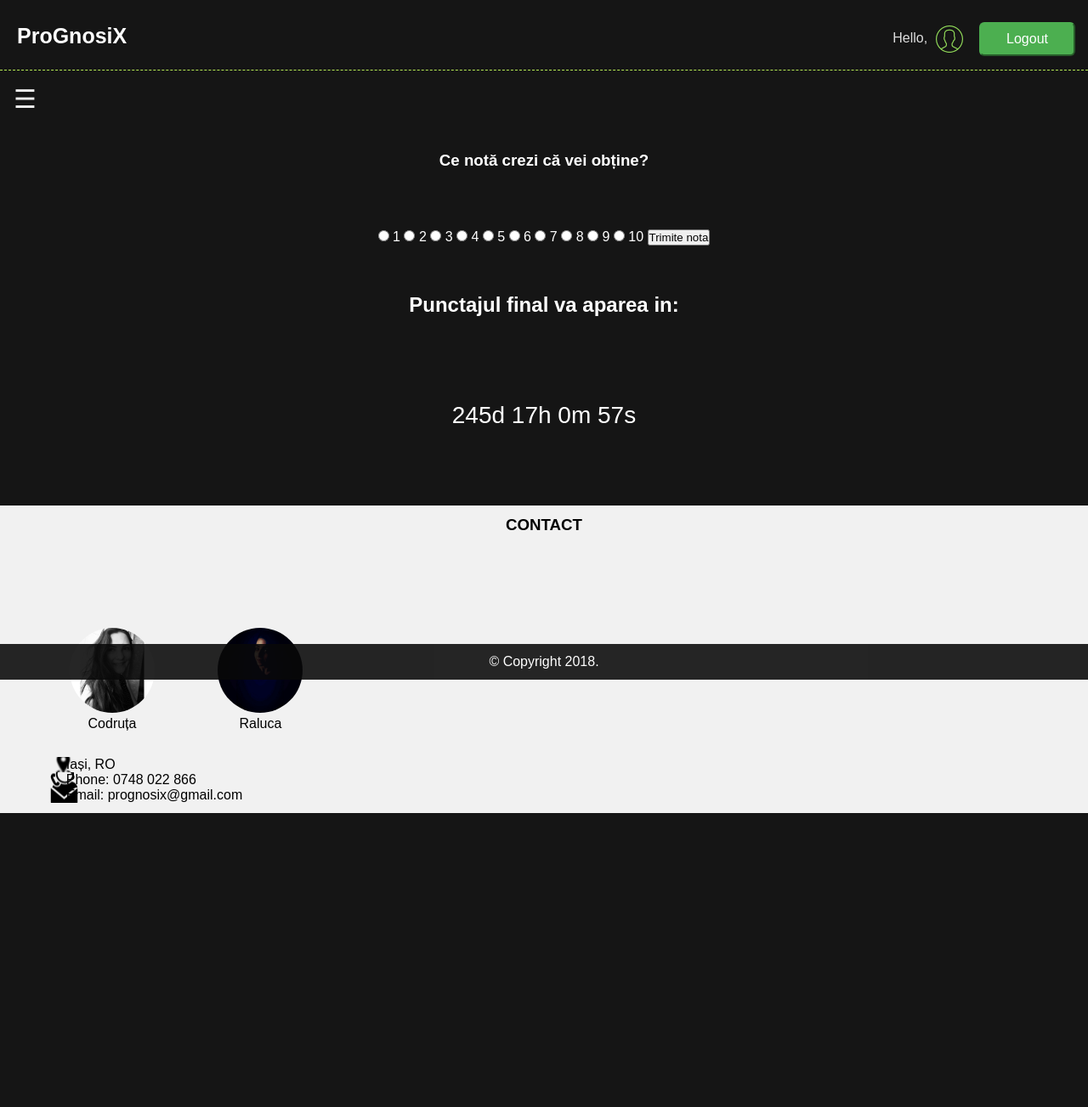
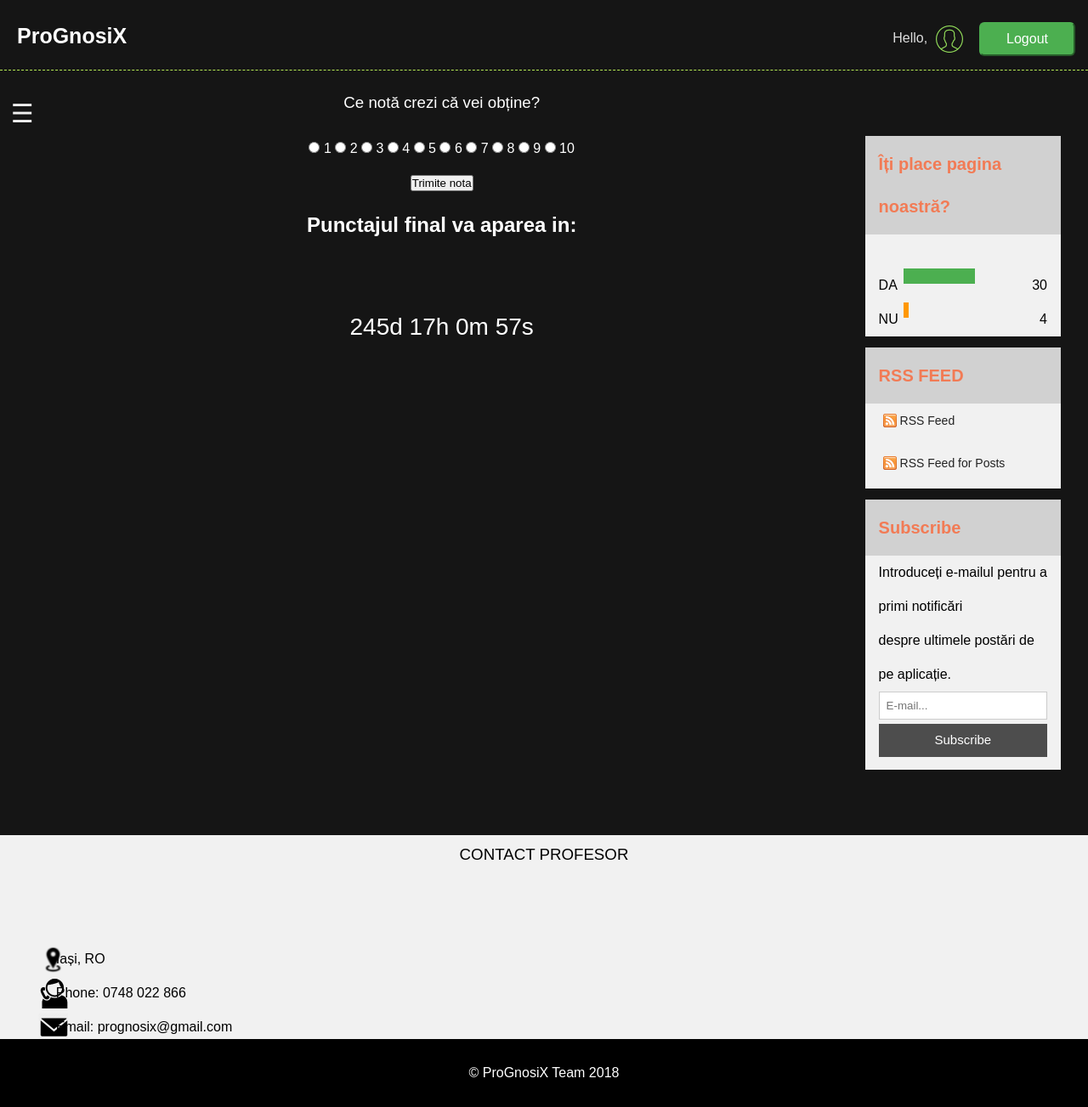
Before and after one commit to stefanamurarasu/ProGnosiX, a PHP site: page /app/views/first_course.view.html in a window 1280 px wide. Shown: the whole page at 85% size. Before the commit the page ends 957 px from the top, so only its background shows below. Run offline with PHP 8.4, Linux system fonts and the light colour scheme.

Commit message:
add poll section

```diff
--- a/app/views/first_course.view.html
+++ b/app/views/first_course.view.html
@@ -5,21 +5,19 @@
     <meta charset="utf-8">
     <meta name="viewport" content="width=device-width, initial-scale=1">
     <title>ProGnosiX</title>
-    <link rel="stylesheet" href="../../public/hfsm-style.css">
+    <!-- <link rel="stylesheet" href="../../public/hfsm-style.css"> -->
     <link rel="stylesheet" href="../../public/courses.css">
-    <link rel="stylesheet" href="https://fonts.googleapis.com/css?family=Raleway">
 </head>
 
-<!-- in progress -->
 <body>
-    <!-- De schimbat header dintr-un singur css, acum e din home.css -->
+
     <header class="header neutral" id="header">
         <div class="logo">
-            <a href="index.html">ProGnosiX</a>
+            <a href="./login.view.html">ProGnosiX</a>
         </div>
         <div class="header-right">
-            <span class="make-me-inline carbonText">Hello,
-                <a href="profile.html">
+            <span class="make-me-inline">Hello,
+                <a href="./profile.view.html">
                     <img src="../../public/images/user-icon.png" alt="User icon" class="user-icon">
                 </a>
             </span>
@@ -28,6 +26,7 @@
             </div>
         </div>
     </header>
+
     <hr class="hr-dashed">
     <div id="navMenu" class="sidenav">
         <a href="javascript:void(0)" class="closebtn" onclick="toggleNav()">&times;</a>
@@ -39,8 +38,12 @@
         <a href="Engleza.html">Limba Engleză</a>
     </div>
 
-    <div id="content" class="container">
+    <div id="content" class="main-content">
         <span class="burger-menu" onclick="toggleNav()">&#9776;</span>
+
+        <!-- News -->
+        <div class="news-section">
+            <!-- Alege nota -->
             <div class="course-prognose">
                 <h3 class="title">Ce notă crezi că vei obține?</h3>
                 <div class="radio-buttons">
@@ -68,26 +71,92 @@
                     <button type="submit" class="pgx-fomr__save-button">Trimite nota</button>
                     <h2>Punctajul final va aparea in: </h2>
                     <p id="demo" style="font-size:28px"></p>
+                </div>
+                <!--/ Alege nota -->
+            </div>
+        </div>
 
+        <!-- Informations -->
+        <div class="info-section paragraph-padding-64">
+
+            <!-- Vote -->
+            <div class="tags-section white-content">
+                <div class="tags-content">
+                    <h4>Îți place pagina noastră?</h4>
                 </div>
+                <div class="text-tags white-content">
+                    <br>
+                    <!-- Au raspuns cu DA -->
+                    <div class="side">
+                        <p>DA</p>
+                    </div>
+                    <div class="middle">
+                        <div class="bar-container">
+                            <div class="bar-5"></div>
+                        </div>
+                    </div>
+                    <div class="side right">
+                        <p>30</p>
+                    </div>
+
+                    <!-- Au raspuns cu NU -->
+                    <div class="side">
+                        <p>NU</p>
+                    </div>
+                    <div class="middle">
+                        <div class="bar-container">
+                            <div class="bar-2"></div>
+                        </div>
+                    </div>
+                    <div class="side right">
+                        <p>4</p>
+                    </div>
+                    <br>
+                </div>
+                <br>
+                <!-- /Vote-->
+            </div>
+
+            <!-- RSS Feed Section -->
+            <div class="rss-section white-content">
+                <div class="tags-content">
+                    <h4>RSS FEED</h4>
+                </div>
+                <div class="text-tags white-content">
+                    <ul>
+                        <li class="rss-image">
+                            <a class="rss-subtext" href="#" title="Subscribe to RSS Feed">RSS Feed</a>
+                        </li>
+                        <li class="rss-image">
+                            <a class="rss-subtext" href="#" title="Subscribe to posts via RSS feed">RSS Feed for Posts</a>
+                        </li>
+                    </ul>
+                </div>
+                <!-- RSS Feed Section -->
+            </div>
+
+            <!-- Subscribe Section -->
+            <div class="subscribe-section white-content">
+                <div class="tags-content">
+                    <h4>Subscribe</h4>
+                </div>
+                <div class="clear text-tags white-content">
+                    <p>
+                        Introduceți e-mailul pentru a primi notificări
+                        <br> despre ultimele postări de pe aplicație.
+                    </p>
+                    <input class="sub-input" type="text" placeholder="E-mail..." style="width:100%">
+                    <button type="button" onclick="document.getElementById('subscribe').style.display='block'" class="button-sub">Subscribe</button>
+                </div>
+                <!-- Subscribe Section -->
+            </div>
+            <!-- /Informations -->
         </div>
     </div>
 
     <div class="contact">
-        <h3 class="to-align">CONTACT</h3>
+        <h3 class="to-align">CONTACT PROFESOR</h3>
         <div class="contact-info-left margin-top">
-
-            <div>
-                <div class="team-member">
-                    <img src="../../public/images/codruta.png" class="potato-head">
-                    <p class="to-align">Codruța</p>
-                </div>
-                <div class="team-member">
-                    <img src="../../public/images/raluca.png" class="potato-head">
-                    <p class="to-align">Raluca</p>
-                </div>
-            </div>
-
             <ul class="pad-left">
                 <li class="check-in-icon">
                     <i class="info to-align large"></i>Iași, RO</li>
@@ -98,9 +167,10 @@
                 </li>
             </ul>
         </div>
+    </div>
 
-        <footer class="footer" id="footer">
-            &copy; Copyright 2018.
+    <footer class="footer dark-content" id="footer">
+        &copy; ProGnosiX Team 2018
     </footer>
 
     <script src="../../public/sidemenu.js"></script>
--- a/public/courses.css
+++ b/public/courses.css
@@ -1,13 +1,165 @@
-.container {
+* {
+    margin: 0;
+    padding: 0;
+    box-sizing: border-box;
+}
+
+html, h3 {
+    font-family: "Raleway", sans-serif;
+    font-weight: 400;
+}
+
+h1 {
+    font-size: 32px;
+}
+
+h4 {
+    font-size: 20px;
+    color:  #ff5722b5;;
+}
+
+body {
+    background-color: #151515;
+    color: #ddd;
+}
+
+body, html {
     height: 100%;
-    width:100%;
+    line-height: 2.5;
+}
+
+
+/* Header -de scos sa nu fie duplicat*/
+.dark-content {
+    color: #fff!important;
+    background-color: #000!important;
+}
+
+.header {
+    transition: 0.5s;
+    overflow: hidden;
+    padding: 15px 10px;
+    left: 0;
+    top: 0;
+    margin-top: 0;
+    background-color: #151515;
+}
+
+.hr-dashed{
+    height: 0;
+    border: 0;
+    border-bottom: 1px dashed #b5e853;
+    color: #b5e853;
+}
+
+
+.header input[type=text],
+.header input[type=password] {
+    padding: 10px;
+    width: 160px;
+    font-size: 11pt;
+    line-height: 14px;
+    border: none;
+    background: #f1f1f1;
+}
+
+input[type=submit] {
+    background-color: #4CAF50;
+    border-radius: 6px;
+    border-color: #4CAF50;
+    color: white;
+    padding: 9px 30px;
+    font-size: 12pt;
+    cursor: pointer;
+}
+
+/* logo */
+
+.logo a {
+    float: left;
+    color: white;
+    text-align: center;
+    padding: 10px;
+    text-decoration: none;
+    font-size: 18px;
+    line-height: 25px;
+    border-radius: 4px;
+    font-size: 25px;
+    font-weight: bold;
+    padding-top: 15px;
+}
+
+.logo a:hover {
+    background-color: #ddd;
+    color: #151515;
+}
+
+/* log out */
+
+.user-icon {
+    display: inline;
+    margin: 5px;
+    vertical-align: middle;
+    cursor: pointer;
+}
+
+.header-right {
+    float: right;
+    margin-top: 10px;
+}
+
+.make-me-inline {
+    display: inline;
+    margin: 5px;
+    vertical-align: middle;
+}
+
+.make-me-inline a {
+    text-decoration: none;
+    color: #A9A9A9!important;
+}
+
+.dark-content {
+    color: #fff!important;
+    background-color: #000!important;
+}
+
+.white-content {
+    color: #000!important;
+    background-color: #f1f1f1!important;
+}
+
+.grey-content {
+    color: #000!important;
+    background-color: #f1f1f1!important;
+}
+
+.main-content {
+    transition: margin-left .4s;
+    color: #ddd;
+    position: relative;
+}
+
+.paragraph-padding-64 {
+    padding-top: 64px!important;
+    padding-bottom: 64px!important;
+}
+
+.paragraph-padding-32 {
+    padding-top: 32px!important;
+    padding-bottom: 32px!important;
+}
+
+/* /De schimbat */
+
+
+.main-content {
+    width: 100%;
+    height: auto;
 }
 
 .course-prognose{
     align-content: center;
-    line-height: 80px;
-
-
 }
 
 .title {
@@ -28,10 +180,9 @@
 }
 
 .contact {
+    height: 30%;
     color: #000!important;
     background-color: #f1f1f1!important;
-    min-height: 80%;
-    position: relative;
 }
 
 .margin-top {
@@ -74,36 +225,218 @@ ul {
     padding-left: 45px;
 }
 
-/* our team */
+/* side menu */
 
-.team-member {
-    display: inline-block;
-    padding: 30px 0px 30px 70px;
-    text-align: center;
+.sidenav {
+    height: 100%;
+    width: 0;
+    position: fixed;
+    z-index: 1;
+    top: 0;
+    left: 0;
+    background-color: #f1f1f1;
+    color: #ccc;
+    overflow-x: hidden;
+    transition: 0.5s;
+    padding-top: 60px;
 }
 
-.potato-head {
-    /* display: inline-block; */
-    height: 100px;
-    width: 100px;
-    border-radius: 50%;
-}
-.potato-head:hover {
-    opacity: 0.60;
+/* materii */
+
+.sidenav a {
+    padding: 8px 8px 8px 32px;
+    text-decoration: none;
+    font-size: 25px;
+    color: black;
+    display: block;
+    transition: 0.3s;
 }
 
+.sidenav a:hover {
+    color: #ccc;
+}
+
+/* x button */
+
+.sidenav .closebtn {
+    position: absolute;
+    top: 0;
+    right: 25px;
+    font-size: 36px;
+    margin-left: 50px;
+}
+
+.burger-menu {
+    float: left;
+    font-size: 30px;
+    cursor: pointer;
+    color:#EFEFEF;
+    padding: 1%;
+}
+
+.main-content {
+    transition: margin-left .4s;
+    color: #ddd;
+    position: relative;
+}
+
+.paragraph-padding-64 {
+    padding-top: 64px!important;
+    padding-bottom: 64px!important;
+}
+
+.paragraph-padding-32 {
+    padding-top: 32px!important;
+    padding-bottom: 32px!important;
+}
+
+/* Footer de scos */
 .footer {
-    color: white;
     transition: 0.5s;
-    /* position: fixed; */
     bottom: 0;
     left: 0;
     width: 100%;
     text-align: center;
-    /* padding: 20px; */
-    background-color: #090909e0;
+    padding: 20px;
 }
 
-.contact, .app-details-section, .footer {
-    padding: 12px 12px;
+
+/* Sectiune newslletter si RSS */
+
+/* poll */
+
+.side {
+    float: left;
+    width: 15%;
+    /* margin-top:10px; */
 }
+.middle {
+    /* margin-top:10px; */
+    float: left;
+    width: 70%;
+}
+
+.right {
+    text-align: right;
+}
+/* The bar container */
+.bar-container {
+    width: 100%;
+    background-color: #f1f1f1;
+    text-align: center;
+    color: white;
+}
+
+/* Individual bars */
+.bar-5 {width: 60%; height: 18px; background-color: #4CAF50;}
+.bar-2 {width: 4%; height: 18px; background-color: #ff9800;}
+
+/* RSS FEED */
+
+.tags-content {
+    padding: 8px 16px!important;
+    background-color: #7a7b7b45;
+}
+
+.text-tags {
+    padding: 0.01em 16px;
+}
+
+.white-content {
+    color: #000!important;
+    background-color: #f1f1f1!important;
+}
+
+.rss-subtext {
+    color: #222;
+    cursor: pointer;
+    padding-left:20px;
+    font-size: 14px;
+    text-decoration: none;
+}
+
+.rss-image {
+    background: url("../public/images/rss.png") no-repeat 0% 50%;
+    margin: 0px 0px 10px 5px;
+}
+
+ul {
+    list-style-type: none;
+}
+
+
+/* Subscribe to newsletter */
+
+.sub-input {
+    padding: 8px;
+    display: block;
+    border: 1px solid #ccc!important;
+}
+
+.button-sub {
+    color: #fff!important;
+    background-color: #000000ad!important;
+    display: inline-block;
+    width: 100%;
+    border: none;
+    padding: 8px 16px;
+    vertical-align: middle;
+    overflow: hidden;
+    text-decoration: none;
+    text-align: center;
+    cursor: pointer;
+    white-space: nowrap;
+    font-size: 15px;
+    line-height: 1.5;
+    margin: 5px 0px 15px 0px;
+}
+
+/* Pozitionare continut */
+
+.main-content:before,
+.main-content:after {
+    content: "";
+    display: table;
+}
+.main-content:after {
+    clear: both;
+}
+.main-content {
+    clear: both;
+    *zoom: 1;
+}
+.news-section {
+    float: left;
+    margin: 0 1.5%;
+    width: 63%;
+}
+.info-section {
+    float: right;
+    margin: 0 1.5%;
+    width: 30%;
+}
+
+/* for desktop */
+@media (min-width: 992px){
+
+    /* tot continutul */
+    .main-content{
+        width: 100%;
+    }
+
+    /* anunturi materii */
+    .news-section {
+        width: 55%;
+        padding-left: 20%;
+        padding-right: 5%;
+    }
+
+    /* informatii */
+    .info-section {
+        width: 20%;
+    }
+
+    .tags-section, .rss-section, .subscribe-section {
+        margin: 5%!important;
+    }
+}
```
Lines whose indentation alone changed are shown as unchanged.
